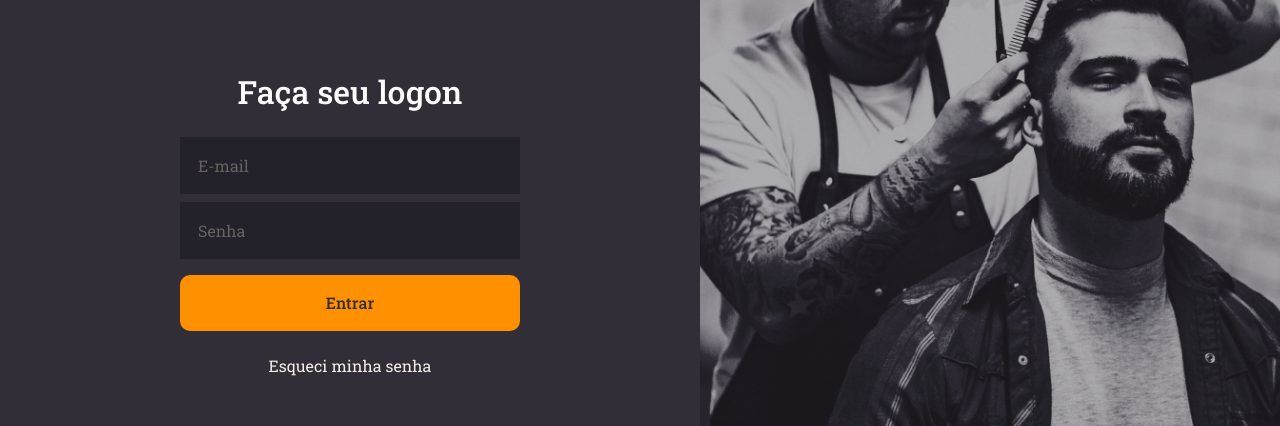
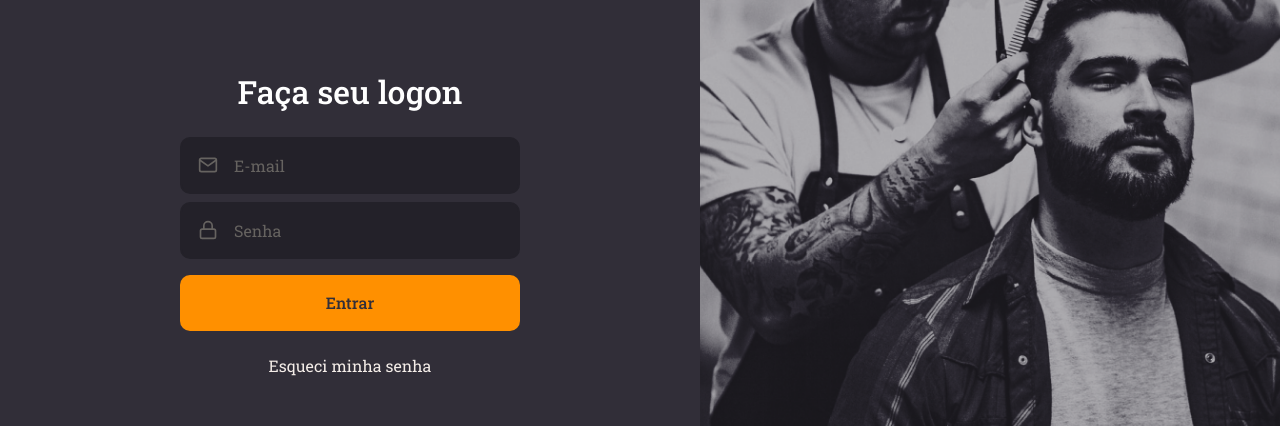
Before and after one commit to brunobmello25/gobarber-web, a React (Create React App) app: page / in a window 1280 px wide. Shown: the part 222-648 px from the top of the page. Built offline with nearby package versions, Linux system fonts and the light colour scheme.

Commit message:
BM: create generic button and input components + move refactor components folder structure

```diff
--- /dev/null
+++ b/src/components/Button.tsx
@@ -0,0 +1,32 @@
+import React, { ButtonHTMLAttributes } from 'react';
+import styled from 'styled-components';
+import { shade } from 'polished';
+
+type Props = ButtonHTMLAttributes<HTMLButtonElement>;
+
+const Button: React.FC<Props> = ({ children, ...props }) => {
+  return (
+    <Container type="button" {...props}>
+      {children}
+    </Container>
+  );
+};
+
+export default Button;
+
+const Container = styled.button`
+  background: #ff9000;
+  height: 56px;
+  border-radius: 10px;
+  border: 0;
+  padding: 0 16px;
+  color: #312e38;
+  width: 100%;
+  font-weight: 500;
+  margin-top: 16px;
+  transition: background-color 0.2s;
+
+  &:hover {
+    background: ${shade(0.2, '#ff9000')};
+  }
+`;
--- /dev/null
+++ b/src/components/Input.tsx
@@ -0,0 +1,49 @@
+import React, { InputHTMLAttributes } from 'react';
+import styled from 'styled-components';
+import { IconBaseProps } from 'react-icons';
+
+interface Props extends InputHTMLAttributes<HTMLInputElement> {
+  name: string;
+  icon?: React.ComponentType<IconBaseProps>;
+}
+
+const Input: React.FC<Props> = ({ icon: Icon, ...props }) => {
+  return (
+    <Container>
+      {Icon && <Icon size={20} />}
+      <input {...props} />
+    </Container>
+  );
+};
+
+export default Input;
+
+const Container = styled.div`
+  background: #232129;
+  border-radius: 10px;
+  border: 2px solid #232129;
+  padding: 16px;
+  width: 100%;
+  color: #666360;
+  display: flex;
+  align-items: center;
+
+  & + div {
+    margin-top: 8px;
+  }
+
+  input {
+    flex: 1;
+    background: transparent;
+    border: 0;
+    color: #f4ede8;
+
+    &::placeholder {
+      color: #666360;
+    }
+  }
+
+  svg {
+    margin-right: 16px;
+  }
+`;
--- /dev/null
+++ b/src/components/index.tsx
@@ -0,0 +1,4 @@
+import Button from './Button';
+import Input from './Input';
+
+export { Button, Input };
--- a/src/pages/SignIn/styles.ts
+++ b/src/pages/SignIn.tsx
@@ -1,15 +1,55 @@
+import React from 'react';
+import { FiLogIn, FiMail, FiLock } from 'react-icons/fi';
+import logo from 'assets/logo.svg';
+import { Button, Input } from 'components';
 import styled from 'styled-components';
 import { shade } from 'polished';
+
 import backgroundImg from 'assets/sign-in-background.png';
 
-export const Container = styled.div`
+const SignIn: React.FC = () => {
+  return (
+    <Container>
+      <Content>
+        <img src={logo} alt="GoBarber" />
+
+        <form action="">
+          <h1>Faça seu logon</h1>
+
+          <Input icon={FiMail} name="email" type="text" placeholder="E-mail" />
+
+          <Input
+            icon={FiLock}
+            name="password"
+            type="password"
+            placeholder="Senha"
+          />
+
+          <Button type="submit">Entrar</Button>
+
+          <a href="forgot">Esqueci minha senha</a>
+        </form>
+
+        <a href="login">
+          <FiLogIn />
+          Criar conta
+        </a>
+      </Content>
+      <Background />
+    </Container>
+  );
+};
+
+export default SignIn;
+
+const Container = styled.div`
   height: 100vh;
 
   display: flex;
   align-items: stretch;
 `;
 
-export const Content = styled.div`
+const Content = styled.div`
   display: flex;
   flex-direction: column;
 
@@ -25,40 +65,6 @@
 
     h1 {
       margin-bottom: 24px;
-    }
-
-    input {
-      background: #232129;
-      border-radius: 10;
-      border: 2px solid #232129;
-      padding: 16px;
-      width: 100%;
-      color: #f4ede8;
-
-      &::placeholder {
-        color: #666360;
-      }
-
-      & + input {
-        margin-top: 8px;
-      }
-    }
-
-    button {
-      background: #ff9000;
-      height: 56px;
-      border-radius: 10px;
-      border: 0;
-      padding: 0 16px;
-      color: #312e38;
-      width: 100%;
-      font-weight: 500;
-      margin-top: 16px;
-      transition: background-color 0.2s;
-
-      &:hover {
-        background: ${shade(0.2, '#ff9000')};
-      }
     }
 
     a {
@@ -94,7 +100,7 @@
   }
 `;
 
-export const Background = styled.div`
+const Background = styled.div`
   flex: 1;
   background: url(${backgroundImg}) no-repeat center;
   background-size: cover;
--- a/src/pages/SignIn/index.tsx
+++ /dev/null
@@ -1,34 +0,0 @@
-import React from 'react';
-import { FiLogIn } from 'react-icons/fi';
-import logo from 'assets/logo.svg';
-import { Container, Background, Content } from './styles';
-
-const SignIn: React.FC = () => {
-  return (
-    <Container>
-      <Content>
-        <img src={logo} alt="GoBarber" />
-
-        <form action="">
-          <h1>Faça seu logon</h1>
-
-          <input type="text" placeholder="E-mail" name="" id="" />
-
-          <input type="password" placeholder="Senha" name="" id="" />
-
-          <button type="submit">Entrar</button>
-
-          <a href="forgot">Esqueci minha senha</a>
-        </form>
-
-        <a href="login">
-          <FiLogIn />
-          Criar conta
-        </a>
-      </Content>
-      <Background />
-    </Container>
-  );
-};
-
-export default SignIn;
```
Also changed, not shown: .eslintrc.json.
